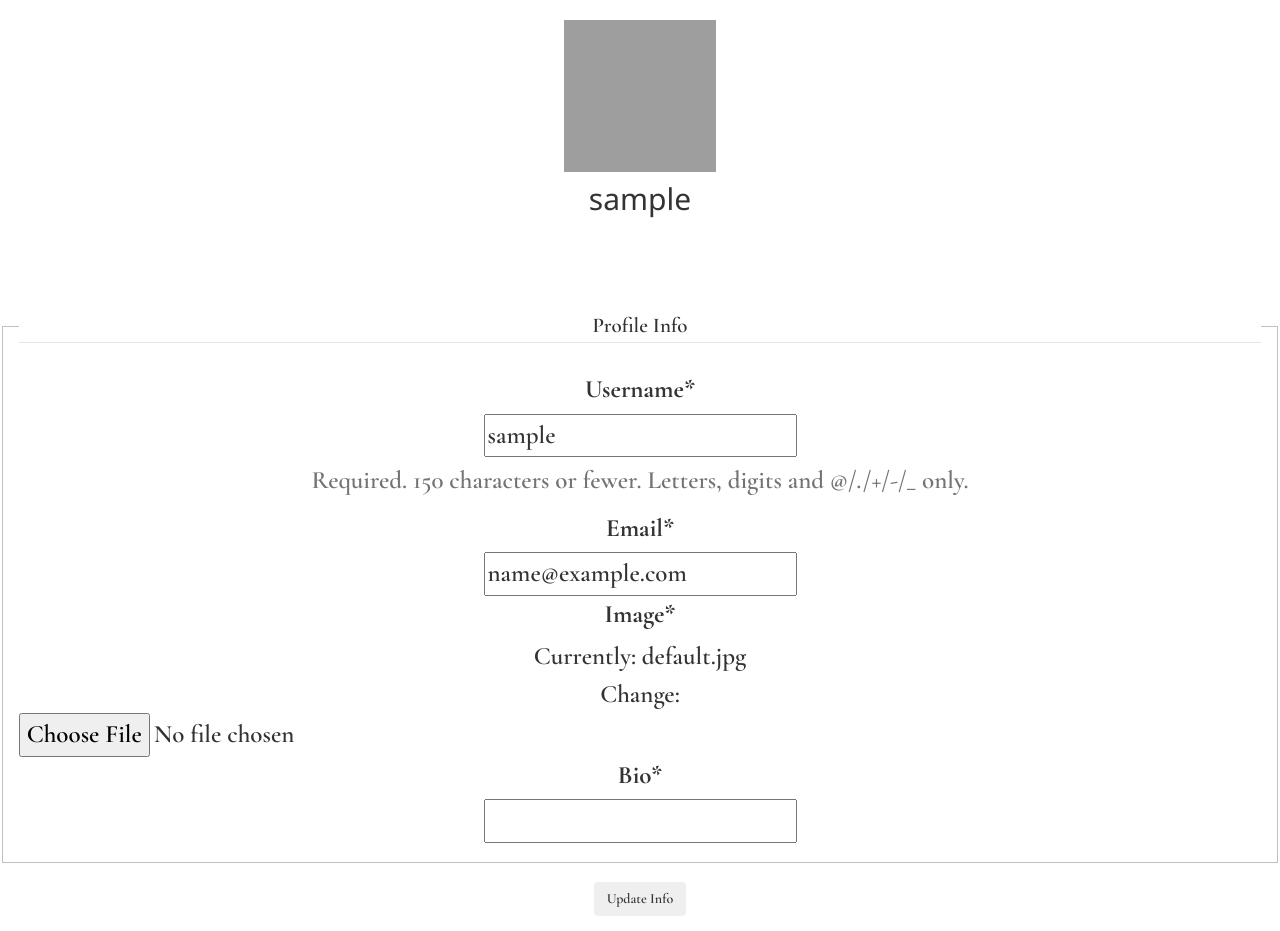
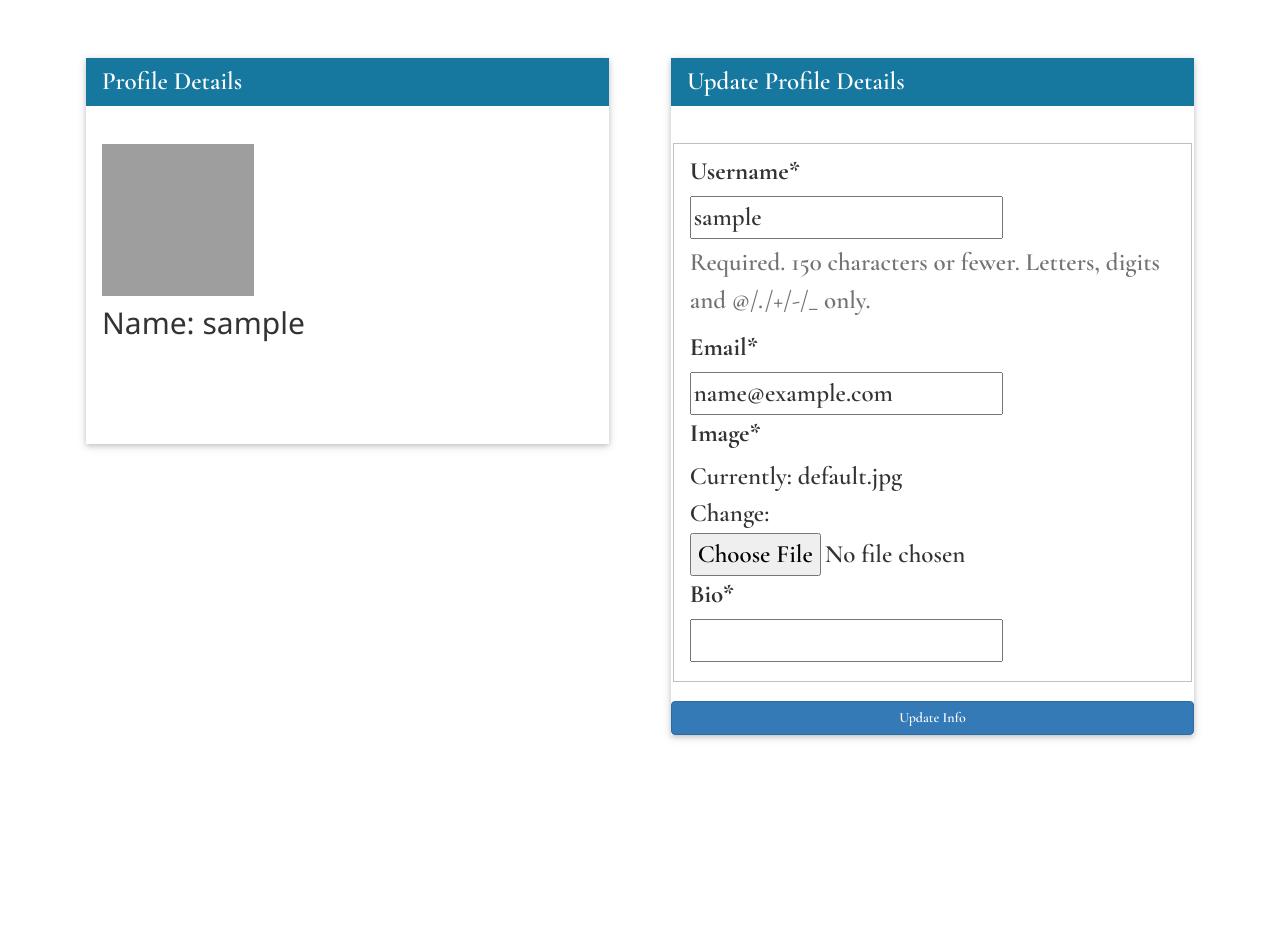
Before and after one commit to tgalvinjr/majirani-IP, a Django app: page /profile/ in a window 1280 px wide. Shown: the part 58-989 px from the top of the page. After the commit the page ends 798 px from the top, so only its background shows below. Run offline with Django 3.2, Linux system fonts and the light colour scheme; the visitor is signed in with stand-in values (Sample User, id 1); some libraries are stand-ins or nearby versions; grey boxes are pictures that could not be loaded.

Commit message:
style profile.html

```diff
--- a/mtaa/templates/registration/profile.html
+++ b/mtaa/templates/registration/profile.html
@@ -1,26 +1,66 @@
 {% extends 'base.html' %}
 {% load crispy_forms_tags %}
 {% block content %}
-<div class="content-section text-center">
-<div class="media">
-  <img class="rounded-circle account-img" src="{{ user.profile.image.url }}" alt="Image" width="152" height="152">
+<div class="container">
+  <div class="row">
+    <div class="col-md-6">
+      <br>
+      <div style="width:100%;" class="w3-container card">
+
+        <div class="w3-card" style="width:100%;">
+          <header class="w3-container" style="background-color:#16789f">
+
+            <h4>Profile Details</h4>
+
+          </header>
+          <br>
+          <div class="w3-container">
+            <img class="rounded-circle account-img" src="{{ user.profile.image.url }}" alt="Image" width="152"
+              height="152">
             <div class="media-body">
-    <h2 class="account-heading">{{ user.username }}</h2>
-    <p class="text-secondary">{{ user.email }}</p>
-    <p class="text-secondary"><b>{{ user.profile.bio }}</b></p>
+              <h2 class="account-heading">Name: {{ user.username }}</h2>
+              <p class="text-secondary">Email Address: {{ user.email }}</p>
+              <p class="text-secondary"><b>My Bio: {{ user.profile.bio }}</b></p>
+            </div>
+          </div>
+
+        </div>
+
+        </footer>
+
       </div>
     </div>
     <br>
+
+    <div class="col-md-6">
+
+      <div style="width:100%;" class="w3-container card">
+
+        <div class="w3-card" style="width:100%;">
+          <header class="w3-container" style="background-color:#16789f">
+
+            <h4> Update Profile Details</h4>
+
+          </header>
+          <br>
+
           <form method="POST" enctype="multipart/form-data">
             {% csrf_token %}
             <fieldset class="form-group">
-                <legend class="border-bottom mb-4">Profile Info</legend>
               {{ u_form|crispy }}
               {{ p_form|crispy }}
             </fieldset>
             <div class="form-group">
-                <button class="btn btn-outline-info" type="submit">Update Info</button>
+              <button class="btn btn-primary" style="width: 100%" type="submit">Update Info</button>
             </div>
           </form>
+
+
+        </footer>
+
+      </div>
+
+    </div>
+  </div>
 </div>
 {% endblock content %}
```
Also changed, not shown: media/profile_pics/WhatsApp_Image_2019-03-26_at_09.36.34.jpeg (added). Lines whose indentation alone changed are shown as unchanged.
